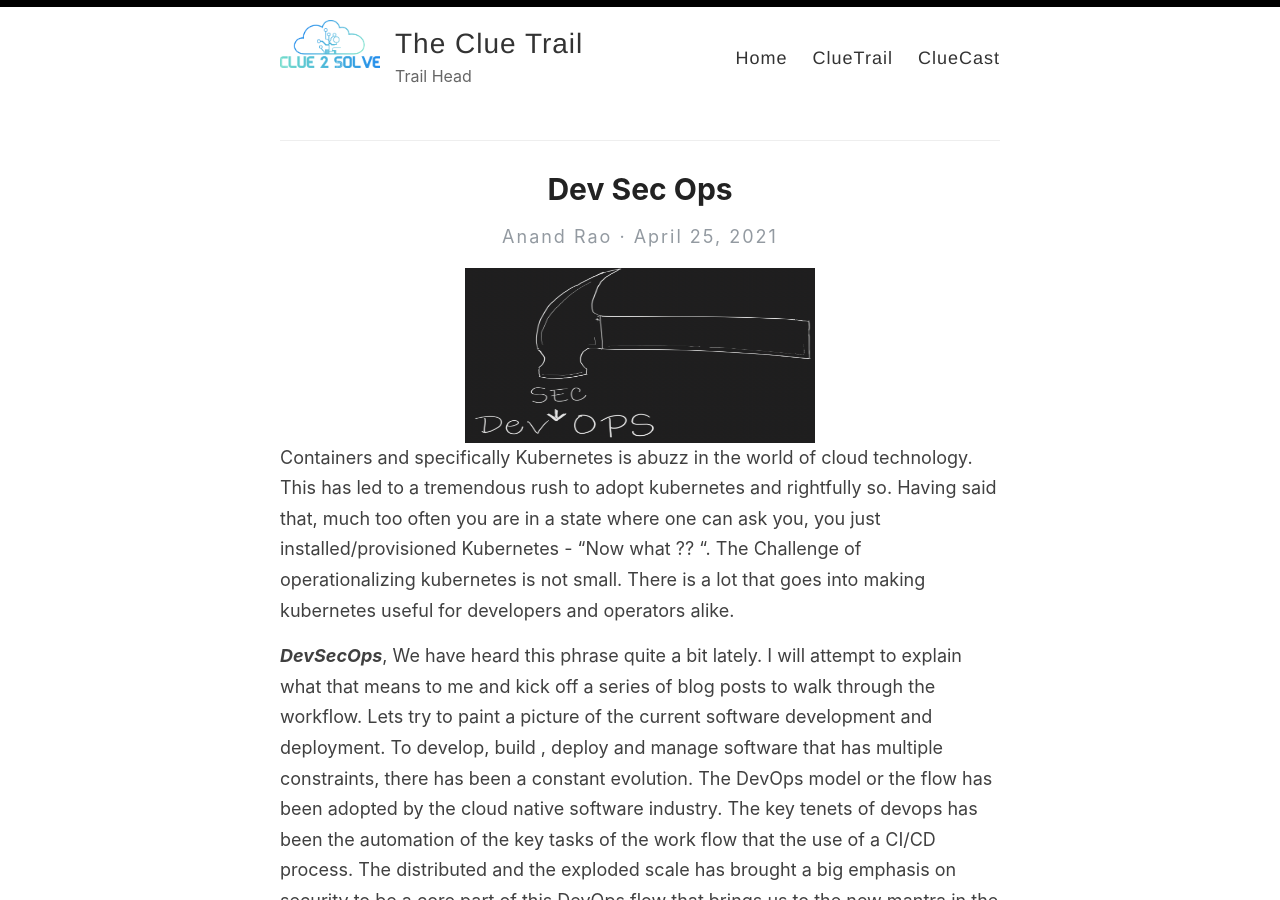
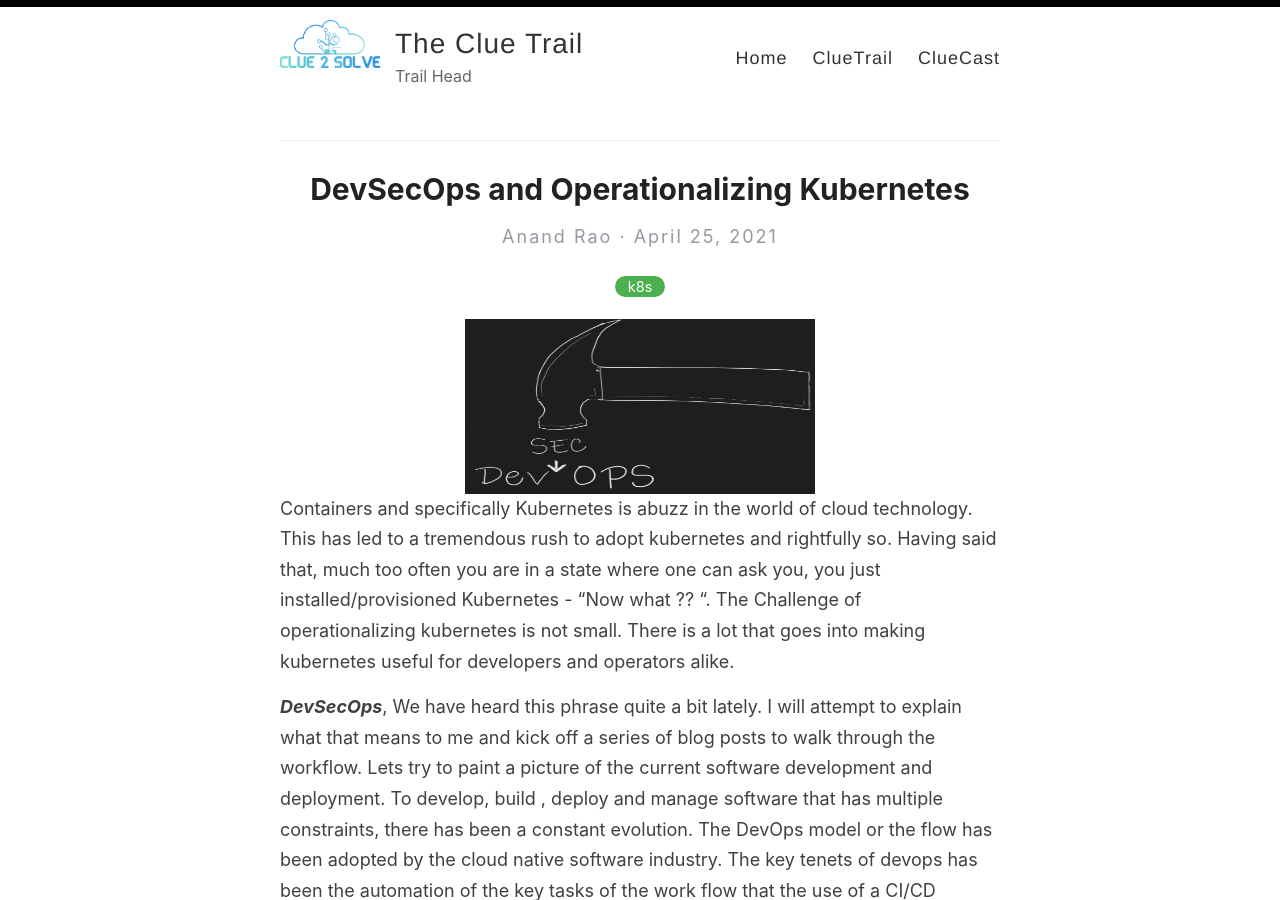
Before and after one commit to honnuanand/honnuanand.github.com, a Jekyll site: the page built from _posts/2021-04-25-dev-sec-ops.md, in a window 1280 px wide and 900 px high. Built offline with Jekyll 4.4.1, drawn with Linux system fonts in a browser that asks for light colours.

Commit message:
tags and title

```diff
--- a/_posts/2021-04-25-dev-sec-ops.md
+++ b/_posts/2021-04-25-dev-sec-ops.md
@@ -1,13 +1,13 @@
 ---
 layout: post
-title:
+title: DevSecOps and Operationalizing Kubernetes
 date: 2021-04-25 16:26
-category:
-author:
+category: k8s
+author: Anand Rao
 tags:
-    - DevSecOps
-    - k8s
-    - cloudnative
+ - DevSecOps
+ - k8s
+ - cloudnative
 summary: The DevSecOps Flow in the Cloud Native World
 ---
 <img src="/images/sec-into-devops.jpg" width="350" height="175" />
```
Also changed, not shown: _posts/2021-04-22-Wildcard-Certs-with-Cert-Manager-for-K8s.md (+1 -1 lines).
